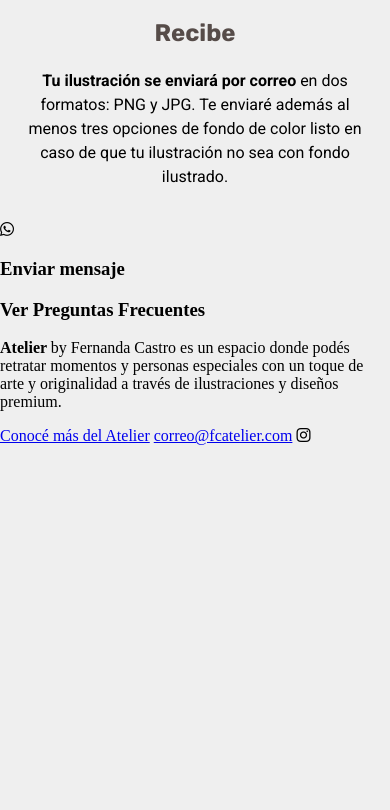
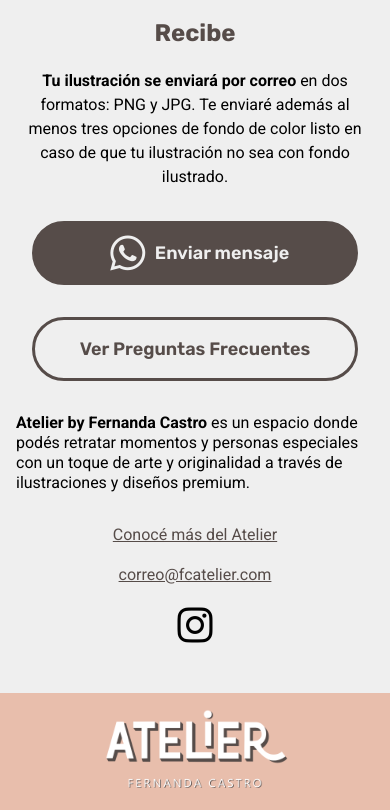
Before and after one commit to mmacchia11/Atelier-1, a website: page index.html in a window 390 px wide. Shown: the part 3706-4516 px from the top of the page. Before the commit the page ends 4151 px from the top, so only its background shows below. Drawn offline with Linux system fonts and the light colour scheme.

Commit message:
agrega atelier mobile V1.0

```diff
--- a/css/style.css
+++ b/css/style.css
@@ -247,6 +247,84 @@ main .main-descripcion {
   color: #000000;
 }
 
+footer .contacto {
+  height: 10rem;
+  display: flex;
+  flex-direction: column;
+  align-items: center;
+  justify-content: space-between;
+}
+footer .contacto .whatsapp-container {
+  width: 20rem;
+  display: flex;
+  align-content: center;
+  justify-content: center;
+  color: #efefef;
+  background-color: #564c49;
+  border-radius: 2.5rem;
+  border: 3px solid #564c49;
+}
+footer .contacto .whatsapp-container .enviar-whatsapp-title {
+  font-family: "rubik";
+  font-weight: 600;
+  font-size: 1.125rem;
+  line-height: 1.4rem;
+}
+footer .contacto .whatsapp-container .enviar-whatsapp-ico {
+  font-size: 2.5rem;
+  align-self: center;
+  margin: 0 0.6rem;
+}
+footer .contacto .faq-container {
+  width: 20rem;
+  display: flex;
+  align-content: center;
+  justify-content: center;
+  color: #564c49;
+  background-color: #efefef;
+  border-radius: 2.5rem;
+  border: 3px solid #564c49;
+}
+footer .contacto .faq-container .faq {
+  font-family: "rubik";
+  font-weight: 600;
+  font-size: 1.125rem;
+  line-height: 1.4rem;
+}
+footer .footer-descripcion {
+  padding: 1rem;
+  font-family: "roboto";
+  font-size: 1rem;
+  line-height: 1.25rem;
+  text-align: start;
+}
+footer .contacto-links {
+  height: 120px;
+  display: flex;
+  flex-direction: column;
+  align-items: center;
+  justify-content: space-between;
+  margin-bottom: 3rem;
+  font-family: "roboto";
+  font-size: 1rem;
+}
+footer .contacto-links a {
+  text-decoration: underline;
+  color: #564c49;
+}
+footer .contacto-links .instagram-logo {
+  font-size: 2.5rem;
+}
+footer .footer-logo-container {
+  padding: 1rem;
+  display: flex;
+  justify-content: center;
+  background-color: #e8beac;
+}
+footer .footer-logo-container .footer-logo {
+  width: 60vw;
+}
+
 /* OCULTAR ELEMENTOS */
 .oculto {
   display: none;
--- a/index.html
+++ b/index.html
@@ -149,23 +149,29 @@
         </section>
     </section>
 
-    <div> <!-- CONTACTO -->
-        <div>
-            <i class="fa-brands fa-whatsapp"></i>
-            <h3>Enviar mensaje</h3>
+
+    <footer>
+        <div class="contacto"> <!-- CONTACTO -->
+            <div class="whatsapp-container">
+                <i class="enviar-whatsapp-ico fa-brands fa-whatsapp"></i>
+                <h3 class="enviar-whatsapp-title">Enviar mensaje</h3>
+            </div>
+
+            <div class="faq-container">
+                <h3 class="faq">Ver Preguntas Frecuentes</h3>
+            </div>
         </div>
 
-        <div>
-            <h3>Ver Preguntas Frecuentes</h3>
+        <p class="footer-descripcion"><strong>Atelier by Fernanda Castro</strong> es un espacio donde podés retratar
+        momentos y personas especiales con un toque de arte y originalidad a través de ilustraciones y diseños premium.</p>
+        <div class="contacto-links">
+            <a href="#">Conocé más del Atelier</a>
+            <a href="#">correo@fcatelier.com</a>
+            <i class="instagram-logo fa-brands fa-instagram"></i>
         </div>
-    </div>
-
-    <footer>
-        <p><strong>Atelier </strong>by Fernanda Castro es un espacio donde podés retratar
-        momentos y personas especiales con un toque de arte y originalidad a través de ilustraciones y diseños premium.</p>
-        <a href="#">Conocé más del Atelier</a>
-        <a href="#">correo@fcatelier.com</a>
-        <i class="fa-brands fa-instagram"></i>
+        <div class="footer-logo-container">
+            <img class="footer-logo" src="./assets/logo/logo-atelier.png" alt="atelier">
+        </div>
     </footer>
 
     <!-- Script -->
```
Also changed, not shown: 1 other file.
